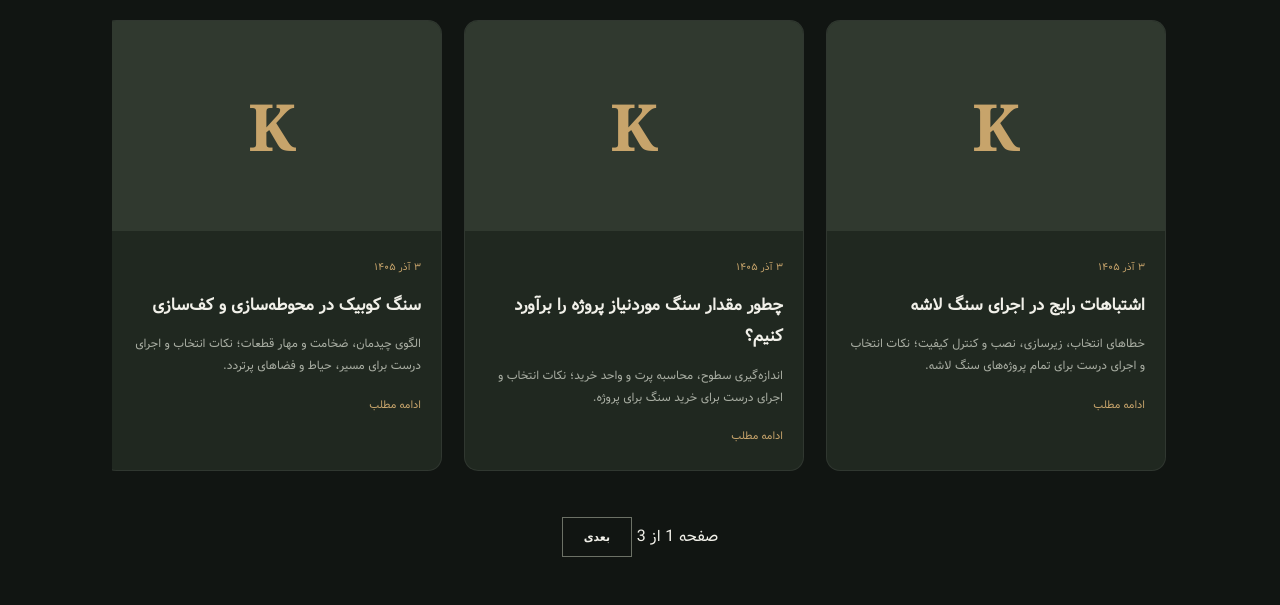
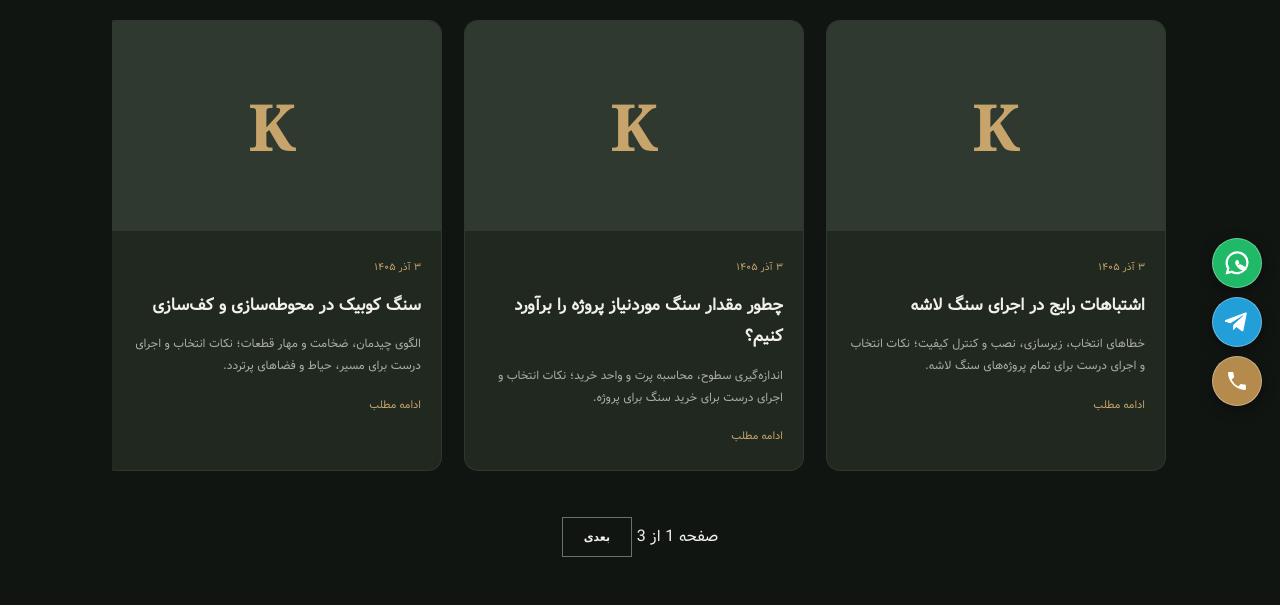
Before and after one commit to deku33040-ctrl/peymankary-kazem, a Flask app: page /blog in a window 1280 px wide. Shown: the part 376-981 px from the top of the page. Run offline with Flask 3, Linux system fonts and the light colour scheme; data comes from the database, SQL or seed files in the repository; data that the repository does not hold is empty.

Commit message:
Add files via upload

```diff
--- a/static/style.css
+++ b/static/style.css
@@ -48,15 +48,6 @@ footer{padding:27px 7vw;border-top:1px solid var(--line);display:flex;align-item
 
 
 
-/* Contact controls: fixed to the viewport, independent of page sections */
-.floating-contact{position:fixed!important;right:18px!important;bottom:18px!important;left:auto!important;top:auto!important;z-index:2147483647!important;display:flex!important;flex-direction:column!important;align-items:center!important;gap:10px!important;width:max-content!important;height:auto!important;opacity:1!important;visibility:visible!important;transform:none!important;pointer-events:auto!important;margin:0!important;padding:0!important;isolation:isolate!important}
-.floating-contact__link{position:relative!important;display:flex!important;align-items:center!important;justify-content:center!important;gap:7px!important;width:54px!important;height:54px!important;min-width:54px!important;min-height:54px!important;border-radius:999px!important;color:#fff!important;text-decoration:none!important;box-shadow:0 5px 18px #0007!important;border:1px solid #ffffff55!important;cursor:pointer!important;pointer-events:auto!important;overflow:visible!important}
-.floating-contact__link svg{display:block!important;width:25px!important;height:25px!important;fill:currentColor!important;flex:0 0 auto!important}
-.floating-contact__link span{position:absolute!important;right:62px!important;white-space:nowrap!important;background:#111512!important;color:#fff!important;border:1px solid #ffffff30!important;border-radius:7px!important;padding:5px 9px!important;font:12px Tahoma,Arial,sans-serif!important;opacity:0!important;visibility:hidden!important;transition:opacity .18s ease!important}
-.floating-contact__link:hover span,.floating-contact__link:focus-visible span{opacity:1!important;visibility:visible!important}
-.floating-contact__whatsapp{background:#20b968!important}.floating-contact__phone{background:#b58b4d!important}.floating-contact__telegram{background:#229ed9!important}
-.floating-contact__link:hover{filter:brightness(1.1)}
-@media(max-width:600px){.floating-contact{right:12px!important;bottom:14px!important;gap:8px!important}.floating-contact__link{width:48px!important;height:48px!important;min-width:48px!important;min-height:48px!important}.floating-contact__link svg{width:22px!important;height:22px!important}}
 /* Hide decorative arrows throughout the site without hiding normal icons or controls */
 .service-arrow,.arrow,.link-arrow,[class*="chevron"],[class*="arrow-icon"]{display:none!important}
 a::after{ }
@@ -100,3 +91,90 @@ a::after{ }
   .kazemi-slider-controls button,.work-grid.kazemi-slider,.blog-grid.kazemi-slider,.blog-list.kazemi-slider{scroll-behavior:auto;transition:none}
   .js-enabled .kazemi-slider .reveal{opacity:1;transform:none;transition:none}
 }
+
+
+/* Rebuilt compact floating contact buttons: fixed overlay, no page-flow space */
+#kazemi-contact-dock{
+  position:fixed;
+  right:18px;
+  bottom:18px;
+  z-index:9999;
+  display:flex;
+  flex-direction:column;
+  align-items:center;
+  gap:9px;
+  width:max-content;
+  height:auto;
+  margin:0;
+  padding:0;
+  pointer-events:none;
+}
+#kazemi-contact-dock .kc-contact-link{
+  position:relative;
+  display:flex;
+  align-items:center;
+  justify-content:center;
+  width:50px;
+  height:50px;
+  min-width:50px;
+  min-height:50px;
+  margin:0;
+  padding:0;
+  border:1px solid #ffffff55;
+  border-radius:50%;
+  color:#fff;
+  text-decoration:none;
+  box-shadow:0 4px 14px #0006;
+  pointer-events:auto;
+  transition:transform .2s ease,filter .2s ease;
+}
+#kazemi-contact-dock .kc-contact-link:hover{
+  transform:translateY(-3px);
+  filter:brightness(1.08);
+}
+#kazemi-contact-dock .kc-contact-link:focus-visible{
+  outline:2px solid var(--gold,#c7a46b);
+  outline-offset:3px;
+}
+#kazemi-contact-dock .kc-contact-link svg{
+  display:block;
+  width:24px;
+  height:24px;
+  flex:0 0 24px;
+  fill:currentColor;
+}
+#kazemi-contact-dock .kc-contact-label{
+  position:absolute;
+  right:59px;
+  top:50%;
+  transform:translateY(-50%);
+  white-space:nowrap;
+  padding:5px 9px;
+  border:1px solid #ffffff30;
+  border-radius:6px;
+  background:#111512;
+  color:#fff;
+  font:12px Tahoma,Arial,sans-serif;
+  opacity:0;
+  visibility:hidden;
+  pointer-events:none;
+  transition:opacity .18s ease,visibility .18s ease;
+}
+#kazemi-contact-dock .kc-contact-link:hover .kc-contact-label,
+#kazemi-contact-dock .kc-contact-link:focus-visible .kc-contact-label{
+  opacity:1;
+  visibility:visible;
+}
+#kazemi-contact-dock .kc-whatsapp{background:#20b968}
+#kazemi-contact-dock .kc-telegram{background:#229ed9}
+#kazemi-contact-dock .kc-phone{background:#b58b4d}
+@media(max-width:600px){
+  #kazemi-contact-dock{right:12px;bottom:14px;gap:8px}
+  #kazemi-contact-dock .kc-contact-link{width:46px;height:46px;min-width:46px;min-height:46px}
+  #kazemi-contact-dock .kc-contact-link svg{width:22px;height:22px;flex-basis:22px}
+  #kazemi-contact-dock .kc-contact-label{right:54px}
+}
+@media(prefers-reduced-motion:reduce){
+  #kazemi-contact-dock .kc-contact-link,
+  #kazemi-contact-dock .kc-contact-label{transition:none}
+}
```
Also changed, not shown: static/script.js (+57 -0 lines).
